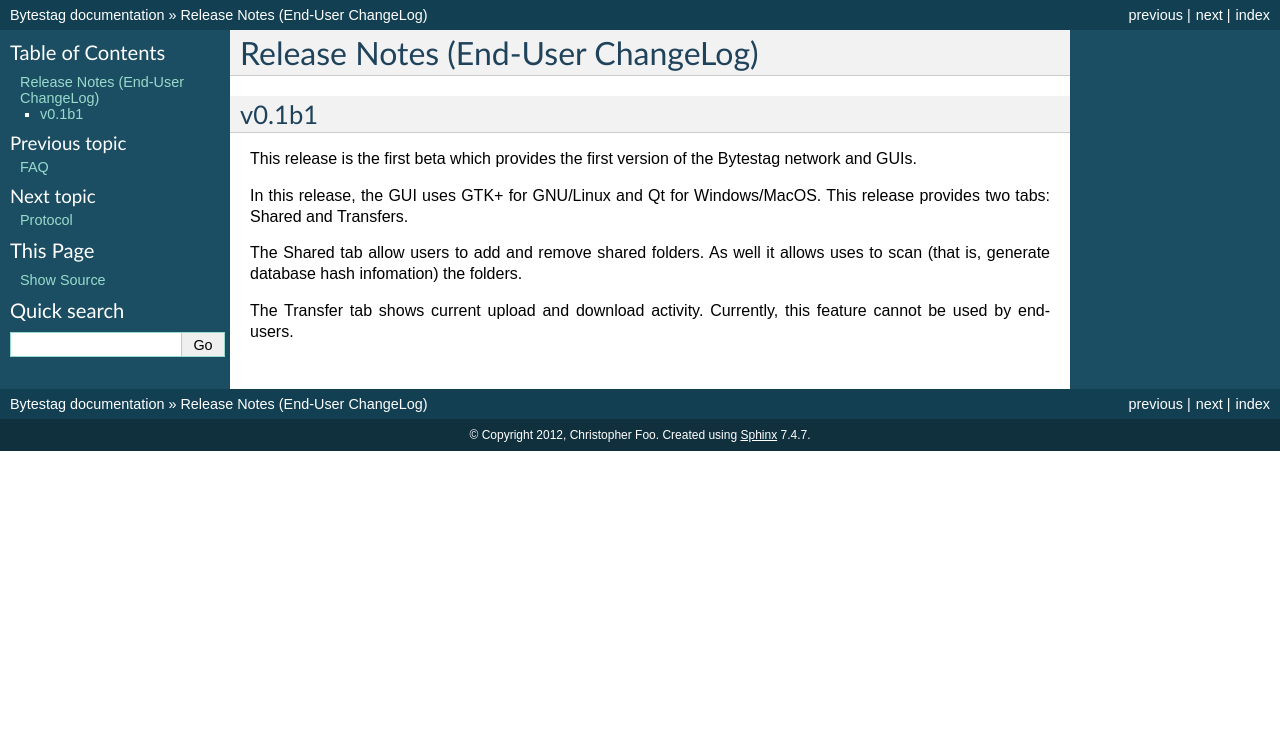
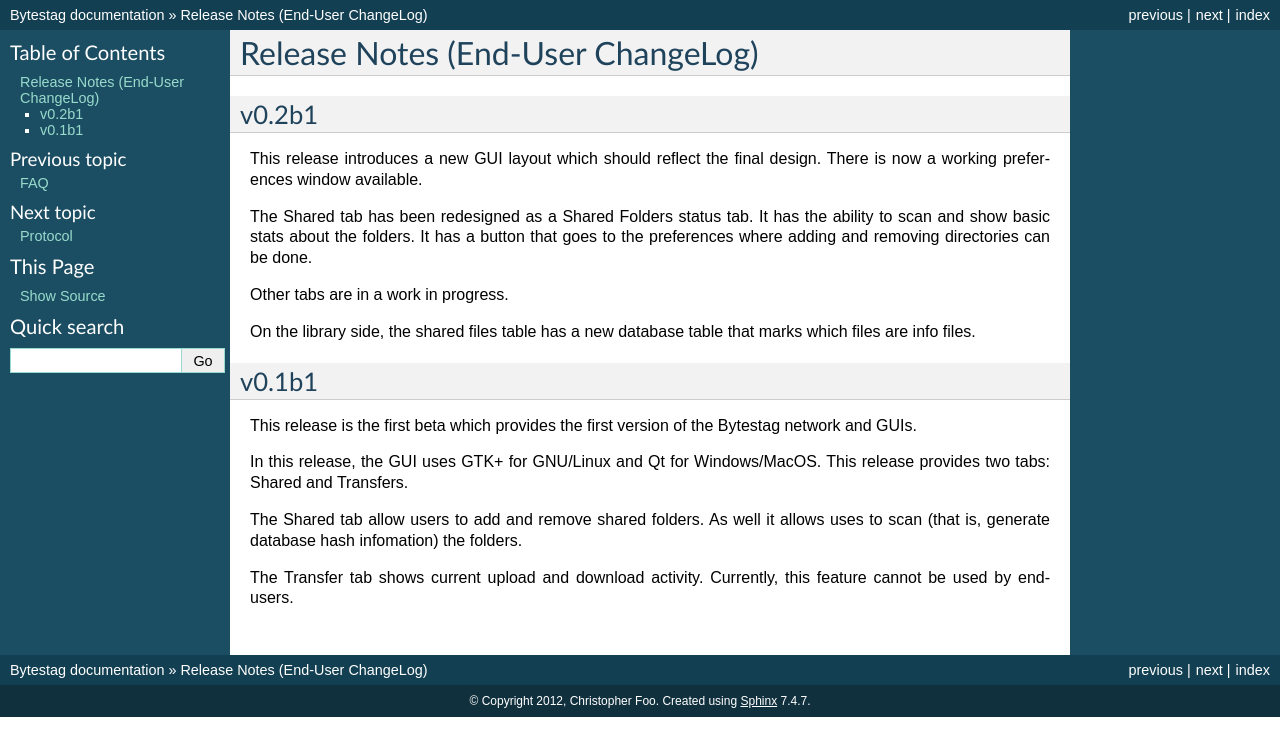
Before and after one commit to chfoo/bytestag, a Sphinx documentation site: the page built from doc/release_notes.rst, in a window 1280 px wide. Shown: the top 756 px of the page. Built offline with Sphinx 7.4.7, drawn with Linux system fonts in a browser that asks for light colours; the version number could not be read and is left out.

Commit message:
Updates release notes.

```diff
--- a/doc/release_notes.rst
+++ b/doc/release_notes.rst
@@ -1,5 +1,21 @@
 Release Notes (End-User ChangeLog)
 ==================================
+
+v0.2b1
+++++++
+
+This release introduces a new GUI layout which should reflect the final design.
+There is now a working preferences window available.
+
+The Shared tab has been redesigned as a Shared Folders status tab. It has
+the ability to scan and show basic stats about the folders. It has a
+button that goes to the preferences where adding and removing directories
+can be done.
+
+Other tabs are in a work in progress.
+
+On the library side, the shared files table has a new database table
+that marks which files are info files.
 
 v0.1b1
 ++++++
```
